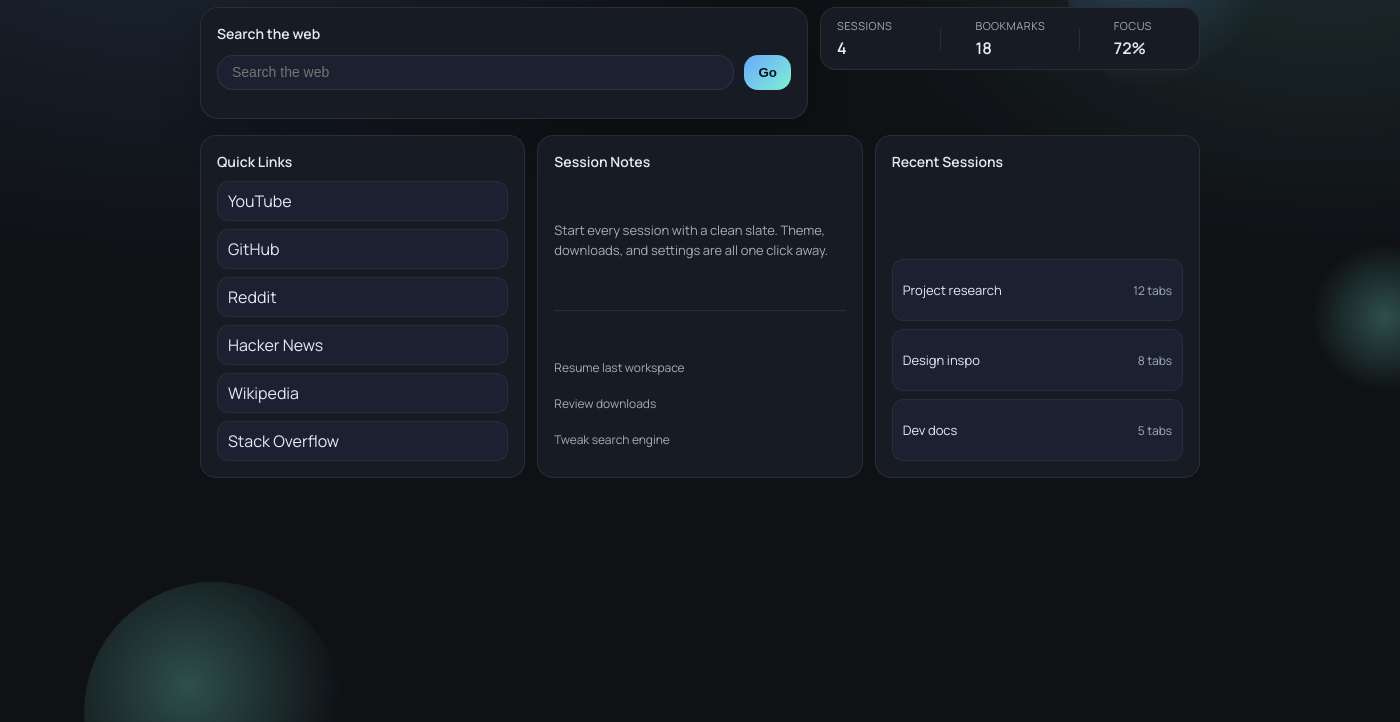
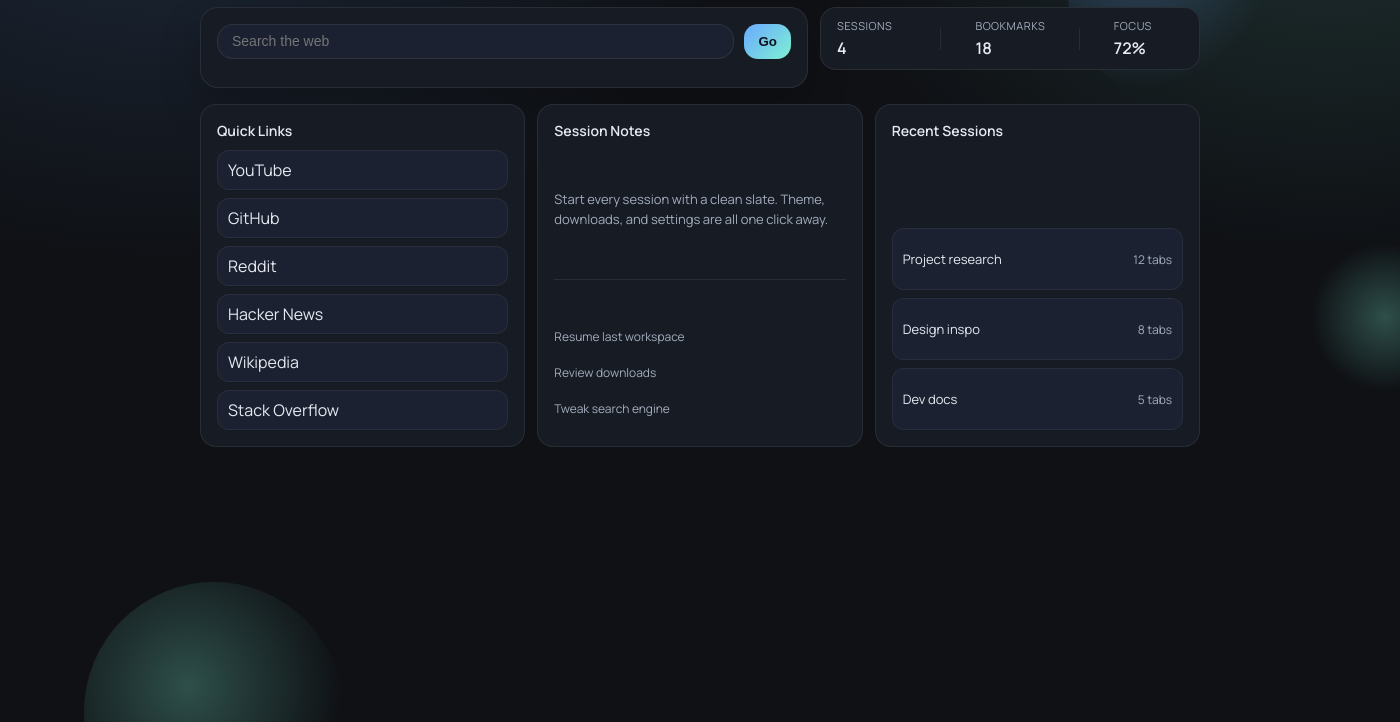
Before and after one commit to Nai64/PurrBrowser-Windows, an Electron app: page home.html in a window 1400 px wide. Shown: the part 78-800 px from the top of the page. Drawn offline with Linux system fonts and the light colour scheme.

Commit message:
refactor: remove search title from home search card

```diff
--- a/home.html
+++ b/home.html
@@ -26,7 +26,6 @@
 
     <section class="home-hero">
       <div class="home-search-card">
-        <div class="home-search-title">Search the web</div>
         <form class="home-search" id="home-search-form">
           <input class="home-search-input" id="home-search-input" type="text" placeholder="Search" autocomplete="off">
           <button class="home-search-btn" type="submit">Go</button>
```
